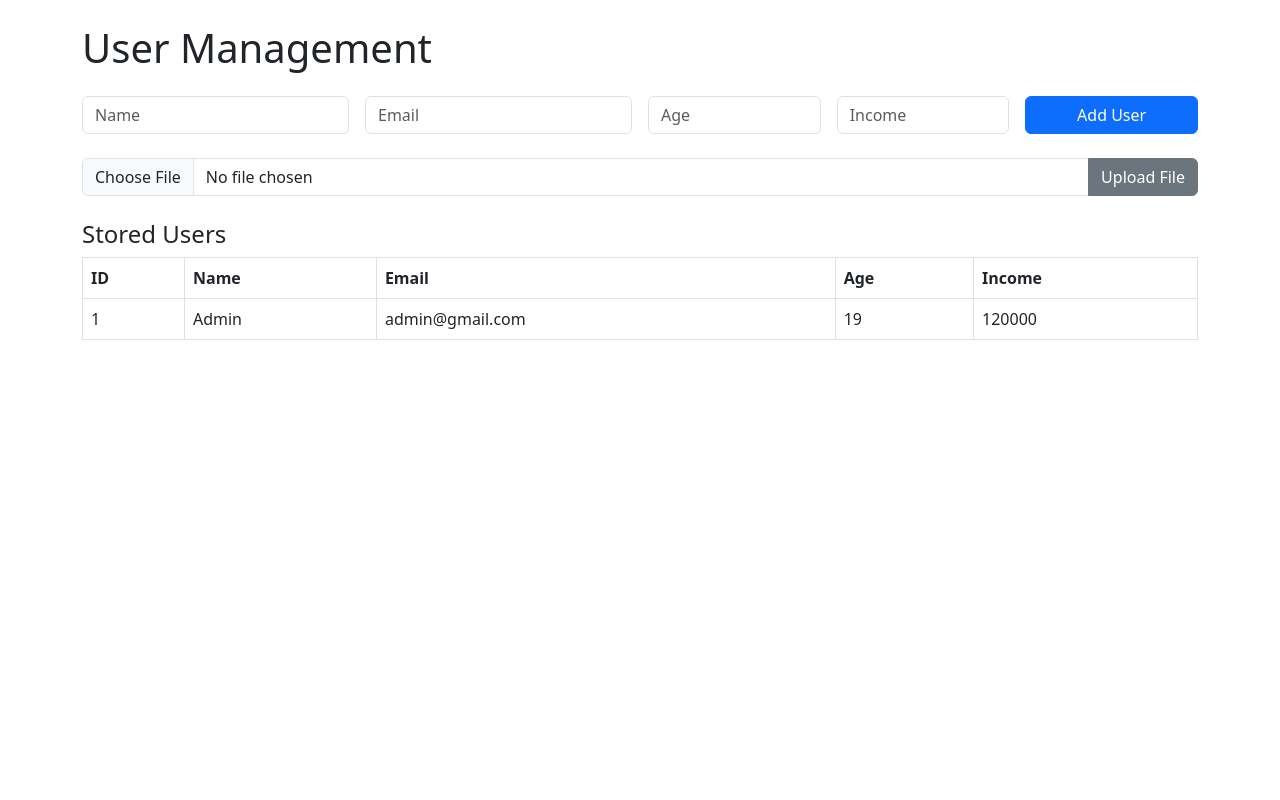
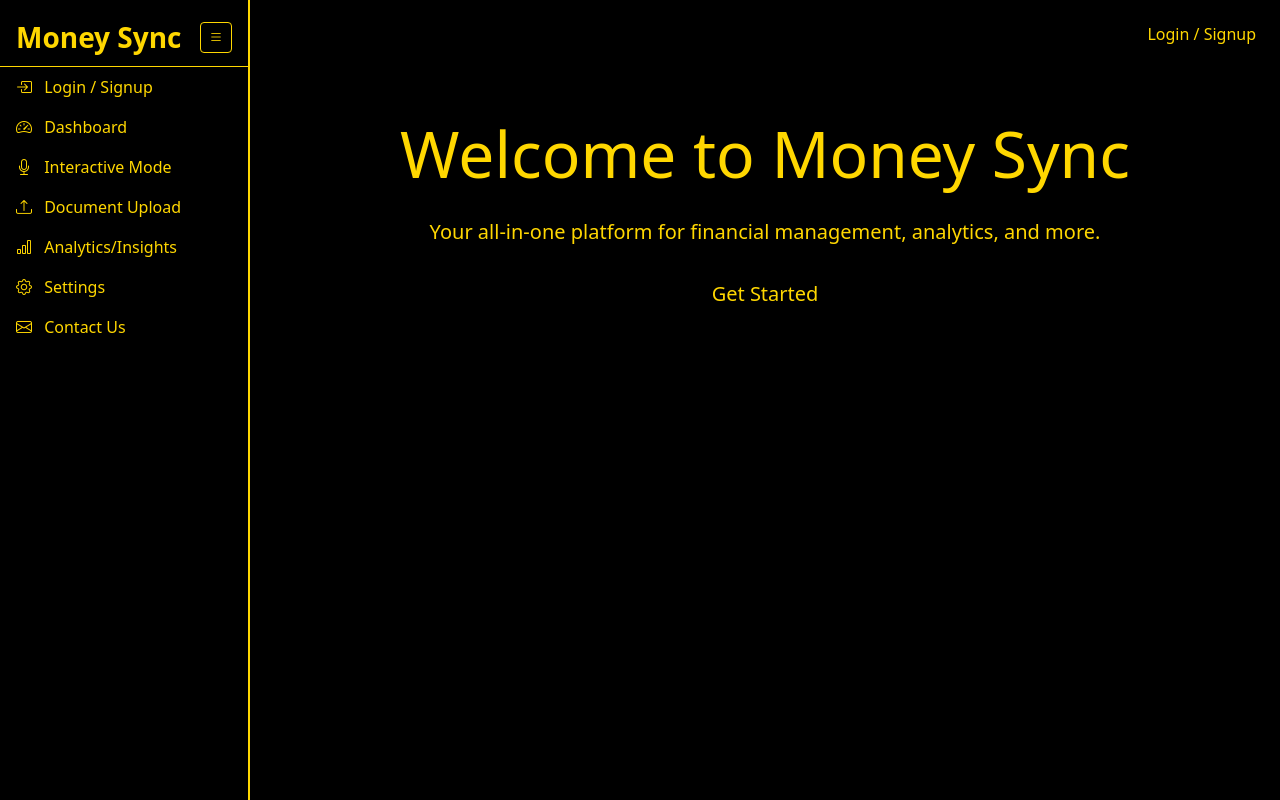
Before and after one commit to Nexus297/money-sync, a Flask app: page / in a window 1280 px wide. Run offline with Flask 3, Linux system fonts and the light colour scheme; data comes from the database, SQL or seed files in the repository; both versions use the stored data as it was after the commit; some libraries are stand-ins or nearby versions.

Commit message:
improved basic layout

```diff
--- a/app.py
+++ b/app.py
@@ -18,9 +18,62 @@ class User(db.Model):
 
 
 
+
+# Session management for login state
+from flask import session, redirect, url_for
+
 @app.route('/')
 def home():
     return render_template('index.html')
+
+@app.route('/login', methods=['GET', 'POST'])
+def login():
+    if request.method == 'POST':
+        # Dummy login: set session['user_id']
+        session['user_id'] = 1
+        return redirect(url_for('dashboard'))
+    return render_template('login.html')
+
+@app.route('/logout')
+def logout():
+    session.pop('user_id', None)
+    return redirect(url_for('home'))
+
+@app.route('/dashboard')
+def dashboard():
+    if not session.get('user_id'):
+        return redirect(url_for('login'))
+    return render_template('dashboard.html')
+
+@app.route('/interactive')
+def interactive():
+    if not session.get('user_id'):
+        return redirect(url_for('login'))
+    return render_template('interactive.html')
+
+@app.route('/upload', methods=['GET', 'POST'])
+def upload():
+    if not session.get('user_id'):
+        return redirect(url_for('login'))
+    if request.method == 'POST':
+        return upload_file()
+    return render_template('upload.html')
+
+@app.route('/analytics')
+def analytics():
+    if not session.get('user_id'):
+        return redirect(url_for('login'))
+    return render_template('analytics.html')
+
+@app.route('/settings')
+def settings():
+    if not session.get('user_id'):
+        return redirect(url_for('login'))
+    return render_template('settings.html')
+
+@app.route('/contact')
+def contact():
+    return render_template('contact.html')
 
 @app.route('/api/users', methods=['POST'])
 def add_user():
--- /dev/null
+++ b/postcss.config.js
@@ -0,0 +1,6 @@
+module.exports = {
+  plugins: [
+    require('tailwindcss'),
+    require('autoprefixer'),
+  ],
+}
--- /dev/null
+++ b/templates/analytics.html
@@ -0,0 +1,6 @@
+{% extends 'base.html' %}
+{% block title %}Analytics/Insights - Money Sync{% endblock %}
+{% block content %}
+<h2>Analytics / Insights</h2>
+<p>See your financial analytics and insights here. (Feature coming soon!)</p>
+{% endblock %}
--- /dev/null
+++ b/templates/base.html
@@ -0,0 +1,173 @@
+<!DOCTYPE html>
+<html lang="en">
+<head>
+    <meta charset="UTF-8">
+    <meta name="viewport" content="width=device-width, initial-scale=1.0">
+    <title>{% block title %}Money Sync{% endblock %}</title>
+    <link href="https://cdn.jsdelivr.net/npm/bootstrap@5.3.0/dist/css/bootstrap.min.css" rel="stylesheet">
+    <style>
+    /* Ensure sidebar brand is gold */
+    #sidebar .navbar-brand {
+      color: var(--secondary-color) !important;
+    }
+    :root {
+      --primary-color: #000000;
+      --secondary-color: #FFD700;
+    }
+    body {
+      background: var(--primary-color);
+      color: var(--secondary-color);
+    }
+    .navbar, .dropdown-menu {
+      background: var(--secondary-color) !important;
+    }
+    .navbar .nav-link, .navbar-brand, .navbar .dropdown-toggle, .navbar .dropdown-item {
+      color: var(--primary-color) !important;
+    }
+    .navbar .nav-link.active {
+      font-weight: bold;
+      text-decoration: underline;
+    }
+    .btn-primary, .btn-primary:active, .btn-primary:focus {
+      background: var(--primary-color) !important;
+      color: var(--secondary-color) !important;
+      border: none;
+    }
+    .btn-primary:hover {
+      background: #222 !important;
+    }
+    /* Sidebar styles */
+    #sidebar {
+      width: 250px;
+      background: var(--primary-color);
+      color: var(--secondary-color);
+      position: fixed;
+      top: 0;
+      left: 0;
+      height: 100vh;
+      z-index: 1040;
+      transition: width 0.2s;
+      border-right: 2px solid var(--secondary-color);
+      box-shadow: 2px 0 8px rgba(0,0,0,0.1);
+    }
+    #sidebar.collapsed {
+      width: 60px !important;
+      overflow-x: hidden;
+    }
+    #sidebar.collapsed .nav-link span,
+    #sidebar.collapsed .navbar-brand span,
+    #sidebar.collapsed .dropdown-toggle span,
+    #sidebar.collapsed .dropdown .dropdown-menu {
+      display: none !important;
+    }
+    #sidebar .nav-link i {
+      margin-right: 8px;
+    }
+    #sidebar.collapsed .nav-link {
+      text-align: center;
+      padding-left: 0 !important;
+      padding-right: 0 !important;
+    }
+    #sidebar.collapsed .dropdown {
+      text-align: center;
+    }
+    #sidebar.collapsed .dropdown-menu {
+      left: 60px !important;
+    }
+    #sidebar .offcanvas-header {
+      border-bottom: 1px solid var(--secondary-color);
+    }
+    #sidebar .nav-link {
+      color: var(--secondary-color) !important;
+    }
+    #sidebar .nav-link.active {
+      background: var(--secondary-color) !important;
+      color: var(--primary-color) !important;
+      border-radius: 6px;
+    }
+    #sidebar .dropdown-toggle {
+      color: var(--secondary-color) !important;
+    }
+    #sidebar .dropdown-menu {
+      background: var(--secondary-color) !important;
+      color: var(--primary-color) !important;
+    }
+    #sidebar .dropdown-item {
+      color: var(--primary-color) !important;
+    }
+    #sidebar .dropdown-item:hover {
+      background: #ffe066 !important;
+    }
+    #mainContent {
+      transition: margin-left 0.2s;
+    }
+    </style>
+</head>
+<body>
+<div class="d-flex" style="min-height: 100vh;">
+  <!-- Sidebar -->
+  <nav id="sidebar" class="sidebar">
+    <div class="offcanvas-header pt-3 pb-2 px-3 d-flex justify-content-between align-items-center">
+  <a class="navbar-brand fs-3" href="/" style="color: var(--secondary-color); font-weight: bold;"><span>Money Sync</span></a>
+      <button id="sidebarCollapse" class="btn btn-outline-primary btn-sm" style="color: var(--secondary-color); border-color: var(--secondary-color); background: transparent;">
+        <i class="bi bi-list"></i>
+      </button>
+    </div>
+    <div class="offcanvas-body p-0">
+      <ul class="nav flex-column mb-auto">
+        <li class="nav-item"><a class="nav-link px-3 py-2 {% if active=='login' %}active{% endif %}" href="/login"><i class="bi bi-box-arrow-in-right"></i> <span>Login / Signup</span></a></li>
+        <li class="nav-item"><a class="nav-link px-3 py-2 {% if active=='dashboard' %}active{% endif %}" href="/dashboard"><i class="bi bi-speedometer2"></i> <span>Dashboard</span></a></li>
+        <li class="nav-item"><a class="nav-link px-3 py-2 {% if active=='interactive' %}active{% endif %}" href="/interactive"><i class="bi bi-mic"></i> <span>Interactive Mode</span></a></li>
+        <li class="nav-item"><a class="nav-link px-3 py-2 {% if active=='upload' %}active{% endif %}" href="/upload"><i class="bi bi-upload"></i> <span>Document Upload</span></a></li>
+        <li class="nav-item"><a class="nav-link px-3 py-2 {% if active=='analytics' %}active{% endif %}" href="/analytics"><i class="bi bi-bar-chart"></i> <span>Analytics/Insights</span></a></li>
+        <li class="nav-item"><a class="nav-link px-3 py-2 {% if active=='settings' %}active{% endif %}" href="/settings"><i class="bi bi-gear"></i> <span>Settings</span></a></li>
+        <li class="nav-item"><a class="nav-link px-3 py-2 {% if active=='contact' %}active{% endif %}" href="/contact"><i class="bi bi-envelope"></i> <span>Contact Us</span></a></li>
+      </ul>
+
+    </div>
+  </nav>
+  <!-- Main content -->
+  <div class="flex-grow-1" id="mainContent" style="margin-left: 250px; min-width:0; transition: margin-left 0.2s; background: var(--primary-color); color: var(--secondary-color);">
+    <div class="container-fluid py-3">
+      <div class="d-flex justify-content-end align-items-center mb-3">
+        {% if session.get('user_id') %}
+          <div class="dropdown">
+            <a href="#" class="d-flex align-items-center text-decoration-none dropdown-toggle" id="profileDropdown" data-bs-toggle="dropdown" aria-expanded="false" style="color: var(--secondary-color);">
+              <i class="bi bi-person-circle me-2"></i> <span>Profile</span>
+            </a>
+            <ul class="dropdown-menu dropdown-menu-end" aria-labelledby="profileDropdown">
+              <li><a class="dropdown-item" href="#">My Profile</a></li>
+              <li><a class="dropdown-item" href="/logout">Logout</a></li>
+            </ul>
+          </div>
+        {% else %}
+          <a href="/login" class="btn btn-primary">Login / Signup</a>
+        {% endif %}
+      </div>
+      {% block content %}{% endblock %}
+    </div>
+  </div>
+</div>
+<script>
+  // Sidebar collapse/expand
+  document.addEventListener('DOMContentLoaded', function() {
+    var sidebar = document.getElementById('sidebar');
+    var mainContent = document.getElementById('mainContent');
+    var collapseBtn = document.getElementById('sidebarCollapse');
+    if (collapseBtn) {
+      collapseBtn.style.display = 'block'; // Always visible
+      collapseBtn.addEventListener('click', function() {
+        sidebar.classList.toggle('collapsed');
+        if (sidebar.classList.contains('collapsed')) {
+          mainContent.style.marginLeft = '60px';
+        } else {
+          mainContent.style.marginLeft = '250px';
+        }
+      });
+    }
+  });
+</script>
+<script src="https://cdn.jsdelivr.net/npm/bootstrap@5.3.0/dist/js/bootstrap.bundle.min.js"></script>
+<link rel="stylesheet" href="https://cdn.jsdelivr.net/npm/bootstrap-icons@1.10.5/font/bootstrap-icons.css">
+</body>
+</html>
--- /dev/null
+++ b/templates/contact.html
@@ -0,0 +1,6 @@
+{% extends 'base.html' %}
+{% block title %}Contact Us - Money Sync{% endblock %}
+{% block content %}
+<h2>Contact Us</h2>
+<p>For support or questions, please email <a href="mailto:support@moneysync.com">support@moneysync.com</a>.</p>
+{% endblock %}
--- /dev/null
+++ b/templates/dashboard.html
@@ -0,0 +1,6 @@
+{% extends 'base.html' %}
+{% block title %}Dashboard - Money Sync{% endblock %}
+{% block content %}
+<h2>Dashboard</h2>
+<p>Welcome to your dashboard. Here you can see your financial overview and recent activity.</p>
+{% endblock %}
--- a/templates/index.html
+++ b/templates/index.html
@@ -1,95 +1,9 @@
-<!DOCTYPE html>
-<html lang="en">
-<head>
-    <meta charset="UTF-8">
-    <meta name="viewport" content="width=device-width, initial-scale=1.0">
-    <title>Minimal Full-Stack App</title>
-    <link href="https://cdn.jsdelivr.net/npm/bootstrap@5.3.0/dist/css/bootstrap.min.css" rel="stylesheet">
-</head>
-<body>
-<div class="container py-4">
-    <h1 class="mb-4">User Management</h1>
-    <form id="userForm" class="row g-3 mb-4">
-        <div class="col-md-3">
-            <input type="text" class="form-control" name="name" placeholder="Name" required>
-        </div>
-        <div class="col-md-3">
-            <input type="email" class="form-control" name="email" placeholder="Email" required>
-        </div>
-        <div class="col-md-2">
-            <input type="number" class="form-control" name="age" placeholder="Age" required>
-        </div>
-        <div class="col-md-2">
-            <input type="number" class="form-control" name="income" placeholder="Income" required>
-        </div>
-        <div class="col-md-2">
-            <button type="submit" class="btn btn-primary w-100">Add User</button>
-        </div>
-    </form>
-    <form id="uploadForm" class="mb-4" enctype="multipart/form-data">
-        <div class="input-group">
-            <input type="file" class="form-control" name="file" accept=".pdf,.csv" required>
-            <button class="btn btn-secondary" type="submit">Upload File</button>
-        </div>
-    </form>
-    <h2 class="h4">Stored Users</h2>
-    <table class="table table-bordered" id="usersTable">
-        <thead>
-            <tr>
-                <th>ID</th>
-                <th>Name</th>
-                <th>Email</th>
-                <th>Age</th>
-                <th>Income</th>
-            </tr>
-        </thead>
-        <tbody>
-        </tbody>
-    </table>
+{% extends 'base.html' %}
+{% block title %}Landing Page - Money Sync{% endblock %}
+{% block content %}
+<div class="text-center py-5">
+    <h1 class="display-3 mb-4">Welcome to Money Sync</h1>
+    <p class="lead mb-4">Your all-in-one platform for financial management, analytics, and more.</p>
+    <a href="/login" class="btn btn-primary btn-lg">Get Started</a>
 </div>
-<script src="https://cdn.jsdelivr.net/npm/bootstrap@5.3.0/dist/js/bootstrap.bundle.min.js"></script>
-<script>
-// Fetch and display users
-function loadUsers() {
-    fetch('/api/users')
-        .then(res => res.json())
-        .then(data => {
-            const tbody = document.querySelector('#usersTable tbody');
-            tbody.innerHTML = '';
-            data.users.forEach(u => {
-                tbody.innerHTML += `<tr><td>${u.id}</td><td>${u.name}</td><td>${u.email}</td><td>${u.age}</td><td>${u.income}</td></tr>`;
-            });
-        });
-}
-loadUsers();
-// Add user
-const userForm = document.getElementById('userForm');
-userForm.onsubmit = function(e) {
-    e.preventDefault();
-    const formData = new FormData(userForm);
-    fetch('/api/users', {
-        method: 'POST',
-        headers: { 'Content-Type': 'application/json' },
-        body: JSON.stringify(Object.fromEntries(formData))
-    })
-    .then(res => res.json())
-    .then(() => {
-        userForm.reset();
-        loadUsers();
-    });
-};
-// File upload
-const uploadForm = document.getElementById('uploadForm');
-uploadForm.onsubmit = function(e) {
-    e.preventDefault();
-    const formData = new FormData(uploadForm);
-    fetch('/api/upload', {
-        method: 'POST',
-        body: formData
-    })
-    .then(res => res.json())
-    .then(alertMsg => alert(alertMsg.message));
-};
-</script>
-</body>
-</html>
+{% endblock %}
--- /dev/null
+++ b/templates/interactive.html
@@ -0,0 +1,6 @@
+{% extends 'base.html' %}
+{% block title %}Interactive Mode - Money Sync{% endblock %}
+{% block content %}
+<h2>Interactive Mode</h2>
+<p>Interact with the app using text or audio. (Feature coming soon!)</p>
+{% endblock %}
--- /dev/null
+++ b/templates/settings.html
@@ -0,0 +1,6 @@
+{% extends 'base.html' %}
+{% block title %}Settings - Money Sync{% endblock %}
+{% block content %}
+<h2>Settings</h2>
+<p>Manage your preferences and account settings here.</p>
+{% endblock %}
```
Also changed, not shown: tailwind.config.js (added, +13 -0 lines), templates/login.html (added, +17 -0 lines), templates/upload.html (added, +12 -0 lines), instance/app.db.
